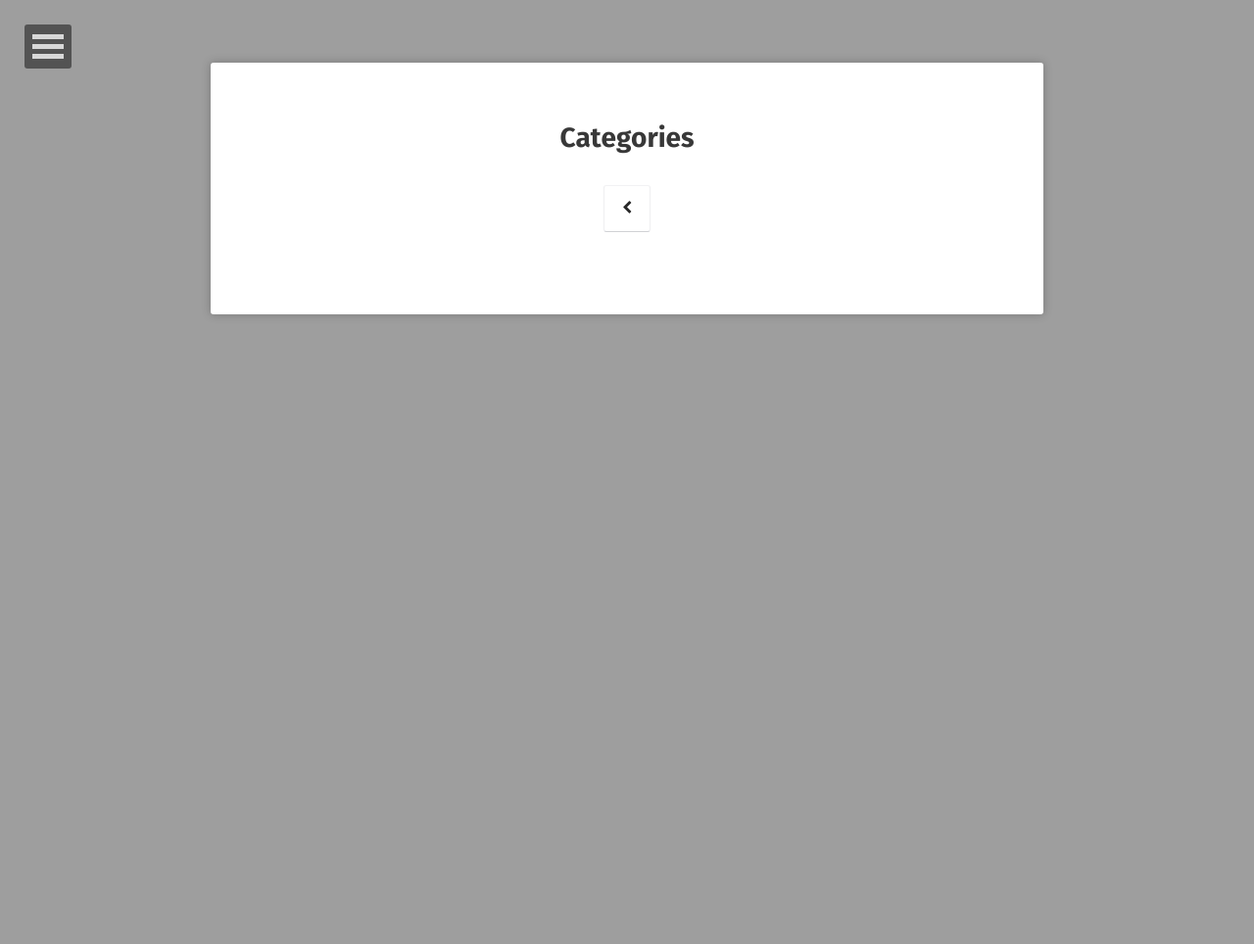
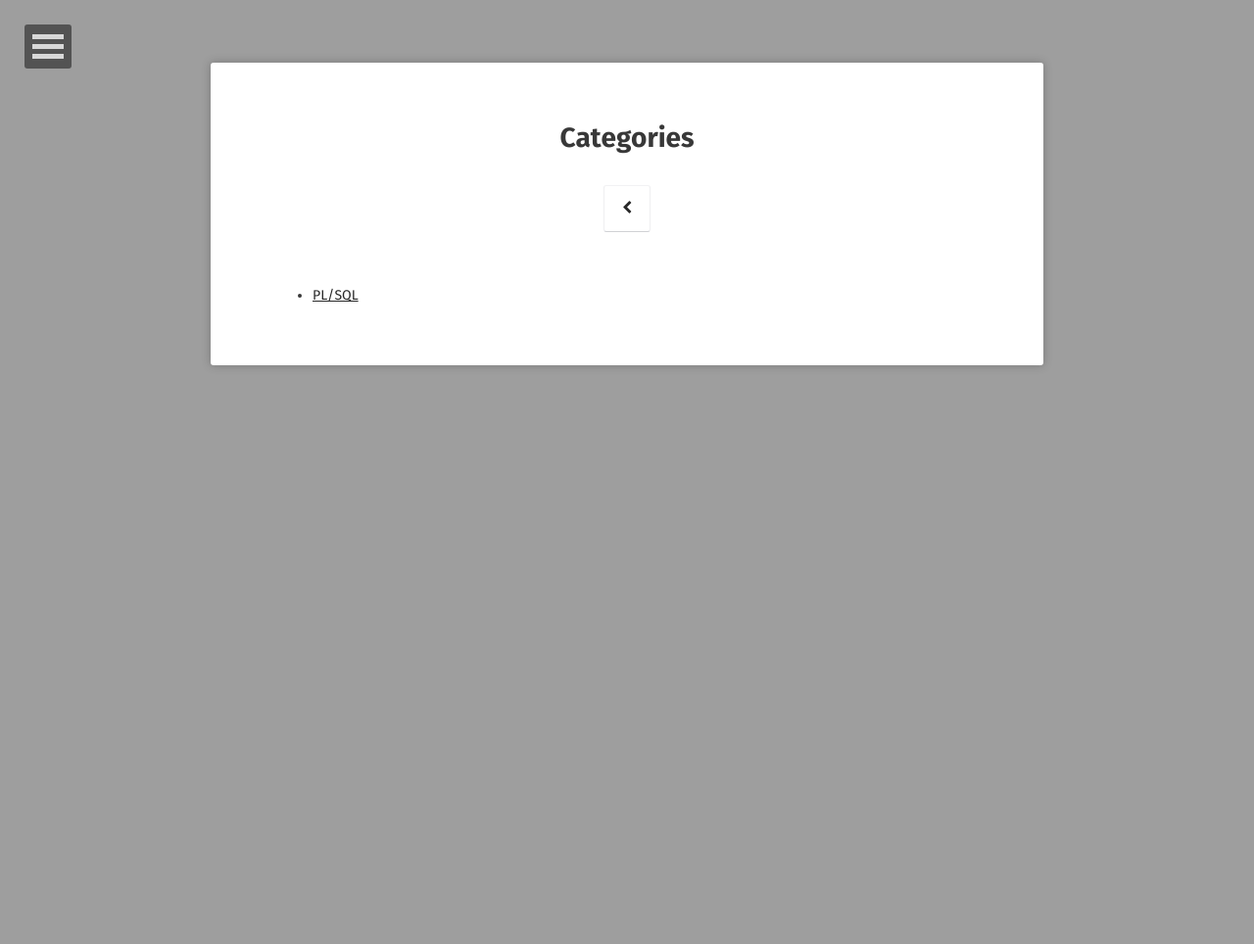
Before and after one commit to DEOKHEEY/deokheey.github.io, a Jekyll site: the page built from categories/index.html, in a window 1280 px wide. Shown: the whole page at 98% size. Built offline with Jekyll 4.4.1, drawn with Linux system fonts in a browser that asks for light colours; some web fonts are replaced.

Commit message:
Updated cate

```diff
--- a/categories/index.html
+++ b/categories/index.html
@@ -5,22 +5,8 @@
 comments: false
 ---
 
-{% capture categories %}
-  {% if post %}
-    {% for category in post.categories %}
-        <a href="{{ root_url }}/{{ site.category_dir }}#{{ category }}" title="Category: {{ category }}" rel="category">{{ category | join: "/" }}</a>{% unless forloop.last %}&nbsp;{% endunless %}
-    {% endfor %}
-  {% else %}
-    {% for category in page.categories %}
-        <a href="{{ root_url }}/{{ site.category_dir }}#{{ category }}" title="Category: {{ category }}" rel="category">{{ category | join: "/" }}</a>{% unless forloop.last %}&nbsp;{% endunless %}
-    {% endfor %}
-  {% endif %}
-{% endcapture %}
-{% capture category_size %}{{ categories | strip_newlines | replace: ' ', '' | size }}{% endcapture %}
-{% unless category_size == '0' %}
-<!-- <span class="point">•</span> -->
-<span class="categories">
-  <i class="fa fa-th-list"></i>{{ categories }}
-  <!-- <span class="point">•</span> -->
-</span>
-{% endunless %}
+<ul>
+	{% for post in site.categories.plsql %}
+	<li><a href="{{ post.url }}">{{ post.title }}</a></li>
+	{% endfor %}
+</ul>
```
